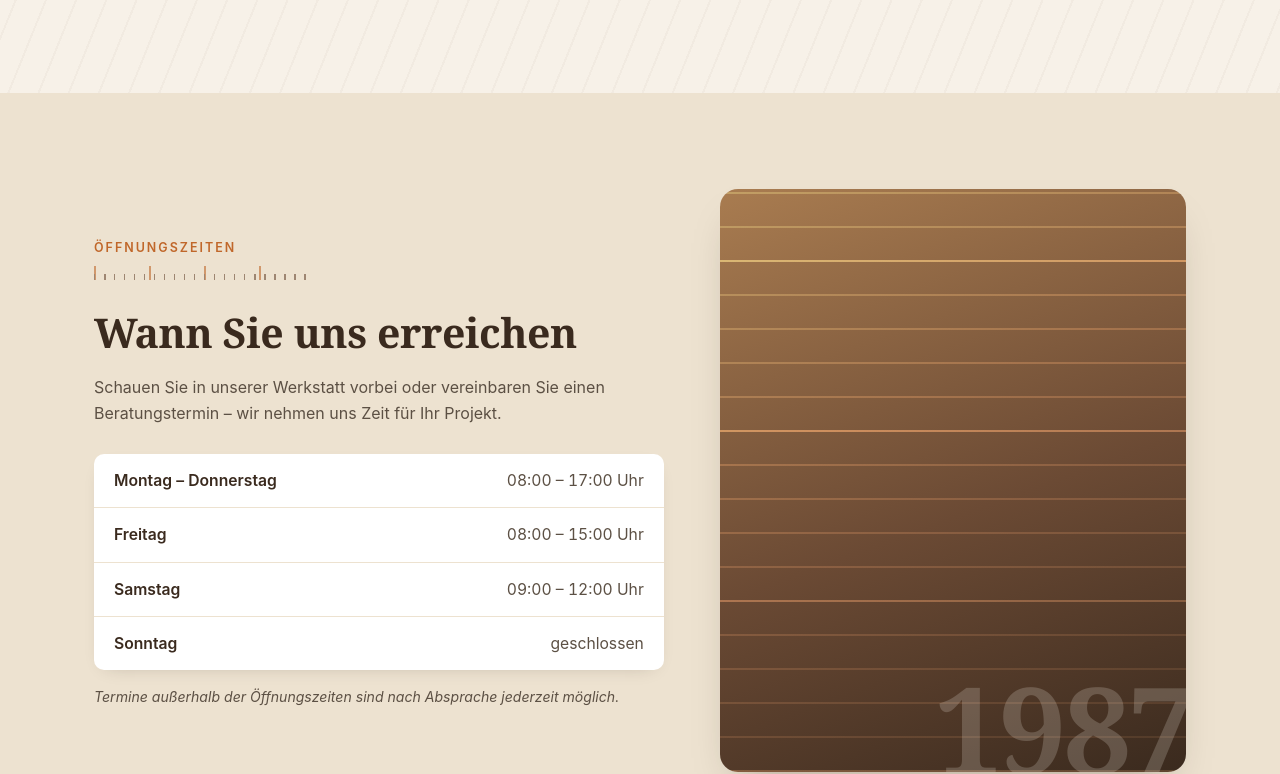
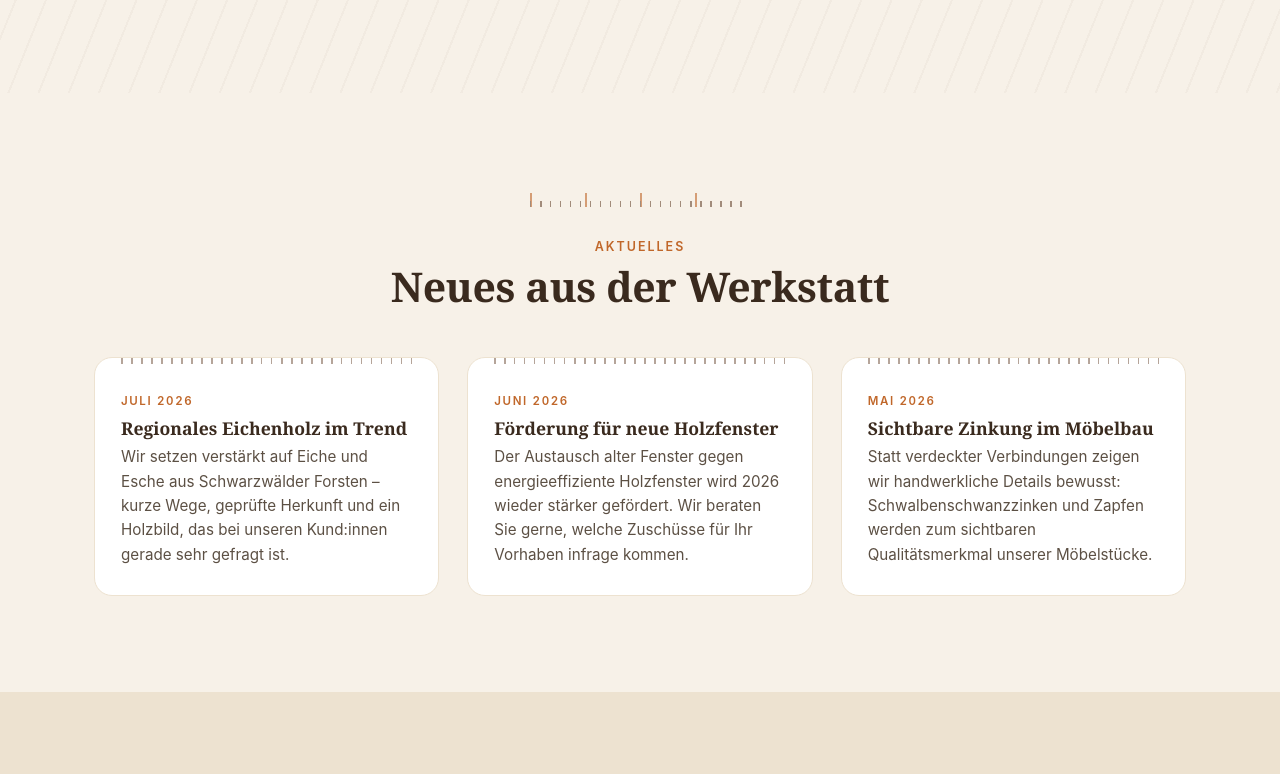
Before and after one commit to getitdone-gmbh/itdone-schreinerei-holzwerk-13e30767, a website: page index.html in a window 1280 px wide. Shown: the part 1502-2276 px from the top of the page. Drawn offline with Linux system fonts and the light colour scheme.

Commit message:
Neue Sektion 'Aktuelles' mit aktuellen Themen aus der Werkstatt

```diff
--- a/index.html
+++ b/index.html
@@ -14,6 +14,7 @@
     <a class="logo" href="#top">Schreinerei <span>Holzwerk</span></a>
     <nav class="nav">
       <a href="#leistungen">Leistungen</a>
+      <a href="#aktuelles">Aktuelles</a>
       <a href="#oeffnungszeiten">Öffnungszeiten</a>
       <a href="#kontakt">Kontakt</a>
     </nav>
@@ -79,6 +80,35 @@
           <div class="card-icon">06</div>
           <h3>Beratung &amp; Planung</h3>
           <p>Persönliche Beratung vor Ort, ehrliche Einschätzung und ein Angebot ohne versteckte Kosten.</p>
+        </article>
+
+      </div>
+    </div>
+  </section>
+
+  <section id="aktuelles" class="section aktuelles">
+    <div class="container">
+      <div class="ruler center" aria-hidden="true"></div>
+      <p class="eyebrow center">Aktuelles</p>
+      <h2 class="section-title center">Neues aus der Werkstatt</h2>
+      <div class="grid-news">
+
+        <article class="news-card">
+          <p class="news-date">Juli 2026</p>
+          <h3>Regionales Eichenholz im Trend</h3>
+          <p>Wir setzen verstärkt auf Eiche und Esche aus Schwarzwälder Forsten – kurze Wege, geprüfte Herkunft und ein Holzbild, das bei unseren Kund:innen gerade sehr gefragt ist.</p>
+        </article>
+
+        <article class="news-card">
+          <p class="news-date">Juni 2026</p>
+          <h3>Förderung für neue Holzfenster</h3>
+          <p>Der Austausch alter Fenster gegen energieeffiziente Holzfenster wird 2026 wieder stärker gefördert. Wir beraten Sie gerne, welche Zuschüsse für Ihr Vorhaben infrage kommen.</p>
+        </article>
+
+        <article class="news-card">
+          <p class="news-date">Mai 2026</p>
+          <h3>Sichtbare Zinkung im Möbelbau</h3>
+          <p>Statt verdeckter Verbindungen zeigen wir handwerkliche Details bewusst: Schwalbenschwanzzinken und Zapfen werden zum sichtbaren Qualitätsmerkmal unserer Möbelstücke.</p>
         </article>
 
       </div>
--- a/style.css
+++ b/style.css
@@ -257,6 +257,50 @@
 }
 .card p { margin: 0; font-size: 0.95rem; max-width: 34ch; }
 
+/* Aktuelles */
+.aktuelles { background: var(--cream); }
+.grid-news {
+  display: grid;
+  grid-template-columns: repeat(3, 1fr);
+  gap: 28px;
+  margin-top: 48px;
+}
+.news-card {
+  position: relative;
+  background: #fff;
+  border: 1px solid var(--cream-dark);
+  border-radius: var(--radius-lg);
+  padding: 30px 26px 28px;
+  padding-top: 34px;
+  transition: transform 0.2s ease, box-shadow 0.2s ease, border-color 0.2s ease;
+}
+.news-card::before {
+  content: "";
+  position: absolute;
+  top: 0;
+  left: 26px;
+  right: 26px;
+  height: 6px;
+  background-image: repeating-linear-gradient(90deg, var(--wood) 0 1.5px, transparent 1.5px 10px);
+  opacity: 0.5;
+}
+.news-card:hover {
+  transform: translateY(-4px);
+  box-shadow: var(--shadow);
+  border-color: var(--wood-light);
+}
+.news-date {
+  text-transform: uppercase;
+  letter-spacing: 0.14em;
+  font-size: 0.72rem;
+  font-weight: 600;
+  font-variant-numeric: tabular-nums;
+  color: var(--accent);
+  margin-bottom: 0.7em;
+}
+.news-card h3 { font-size: 1.1rem; margin-bottom: 0.4em; }
+.news-card p:not(.news-date) { margin: 0; font-size: 0.95rem; max-width: 38ch; }
+
 /* Öffnungszeiten */
 .oeffnungszeiten { background: var(--cream-dark); }
 .split {
@@ -400,6 +444,7 @@
 @media (max-width: 860px) {
   .nav { display: none; }
   .grid-cards { grid-template-columns: 1fr 1fr; }
+  .grid-news { grid-template-columns: 1fr; }
   .split, .kontakt-grid { grid-template-columns: 1fr; }
   .split-media { order: -1; }
   .media-box { max-width: 320px; margin: 0 auto; }
```
